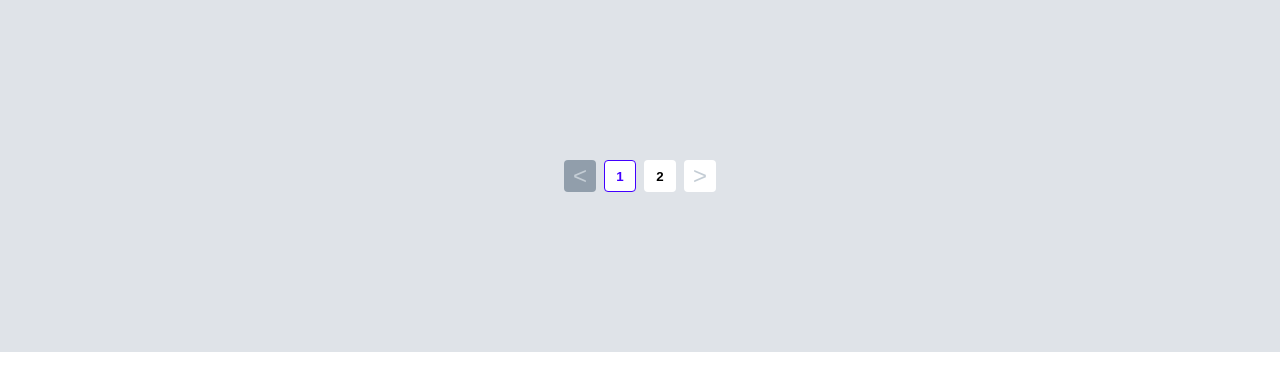
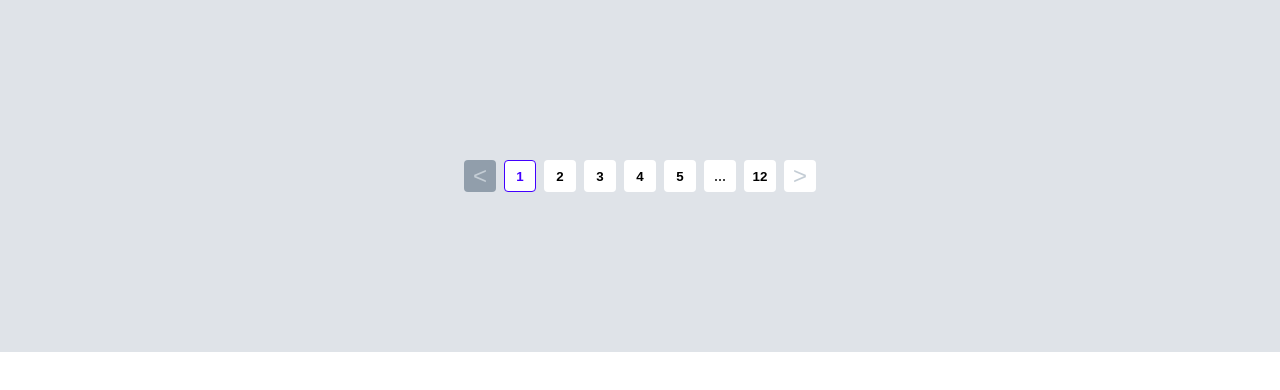
Before and after one commit to keremyurttas/PaginationVue, a Vue app: page / in a window 1280 px wide. Shown: the top 390 px of the page. Built offline with nearby package versions, Linux system fonts and the light colour scheme.

Commit message:
pagination components work with local data

```diff
--- a/src/components/PaginationVue.vue
+++ b/src/components/PaginationVue.vue
@@ -1,13 +1,71 @@
 <template>
   <section class="container">
-    <button disabled class="button-disabled">&lt;</button>
-    <button class="page page-active">1</button>
+    <button
+      :disabled="activeIndex === 0 ? true : false"
+      :class="{ 'button-disabled': activeIndex === 0 }"
+      @click="activeIndex--"
+      class="button-active"
+    >
+      &lt;
+    </button>
 
-    <button class="page page-disabled">2</button>
-    <button class="button-active">&gt;</button>
+    <component
+      :class="[
+        page == '...' ? 'dots' : 'page',
+        { 'page-active': activeIndex + 1 === page },
+      ]"
+      class="page-disabled"
+      @click="page === '...' ? undefined : (activeIndex = page - 1)"
+      :key="page"
+      v-for="page in displayPages()"
+      :is="page == '...' ? 'div' : 'button'"
+      >{{ page }}</component
+    >
+
+    <button
+      :disabled="activeIndex + 1 === totalPage ? true : false"
+      :class="{ 'button-disabled': activeIndex + 1 === totalPage }"
+      @click="activeIndex++"
+      class="button-active"
+    >
+      &gt;
+    </button>
   </section>
 </template>
-<script></script>
+<script setup>
+import { ref } from "vue";
+const activeIndex = ref(0);
+const itemCount = 60;
+const itemCountPerPage = 5;
+const totalPage = Math.round(Math.floor(itemCount / itemCountPerPage));
+const maxPageCount = 7;
+
+const displayPages = function () {
+  return totalPage > maxPageCount
+    ? activeIndex.value < 4
+      ? [1, 2, 3, 4, 5, "...", totalPage]
+      : activeIndex.value > totalPage - 5
+      ? [
+          1,
+          "...",
+          totalPage - 4,
+          totalPage - 3,
+          totalPage - 2,
+          totalPage - 1,
+          totalPage,
+        ]
+      : [
+          1,
+          "...",
+          activeIndex.value,
+          activeIndex.value + 1,
+          activeIndex.value + 2,
+          "...",
+          totalPage,
+        ]
+    : totalPage;
+};
+</script>
 <style>
 :root {
   --color-page-active: #4200ff;
@@ -39,6 +97,15 @@ button {
   transition-timing-function: cubic-bezier(0.4, 0, 0.2, 1);
   transition-duration: 150ms;
 }
+.dots {
+  display: flex;
+  justify-content: center;
+  align-items: center;
+  min-width: 2rem;
+  min-height: 2rem;
+  border: none;
+  border-radius: 4px;
+}
 button:not(.button-disabled):hover {
   transform: scale(1.05);
 }
```
